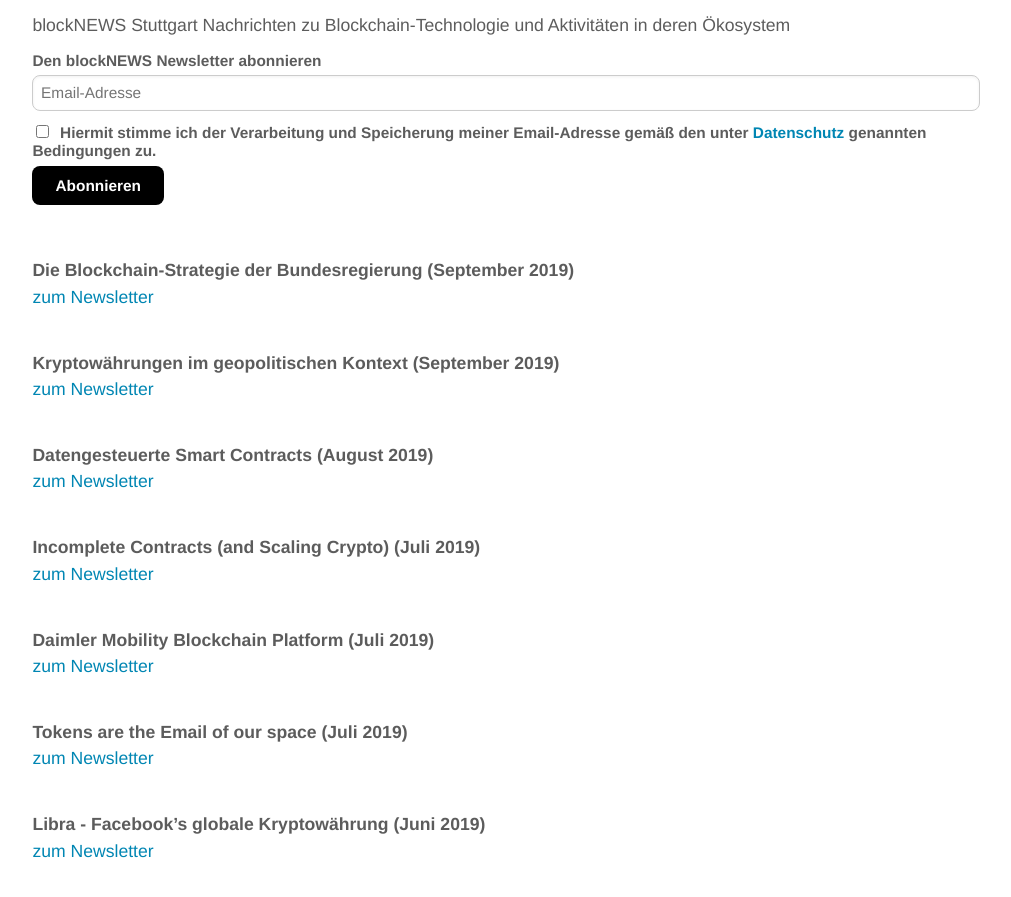
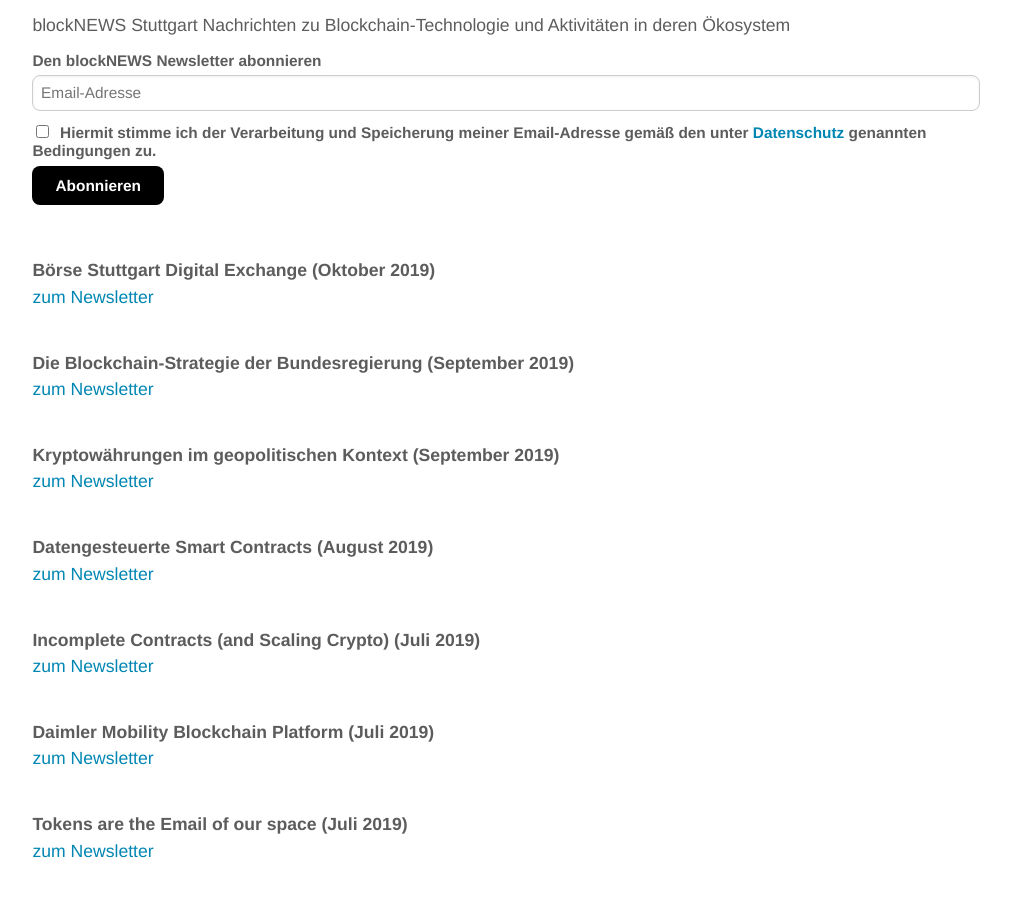
Before and after one commit to blocklab/site, a Jekyll site: the page built from newsletter.md, in a window 1280 px wide and 900 px high, scrolled down 529 px. Shown: the top 897 px of the window, without its empty margins (134-1145 px from the left). Built offline with Jekyll 4.4.1, drawn with Linux system fonts in a browser that asks for light colours; comment, search, counter and statistics services are not loaded.

Commit message:
Update newsletter.md

```diff
--- a/newsletter.md
+++ b/newsletter.md
@@ -33,6 +33,11 @@ Nachrichten zu Blockchain-Technologie und Aktivitäten in deren Ökosystem
 <!--End mc_embed_signup-->
 
 <br>
+<br>
+**Börse Stuttgart Digital Exchange (Oktober 2019)**
+<br>
+[zum Newsletter](https://mailchi.mp/2800cb6a19e2/stuttgart-brse-digital-exchange)
+
 <br>
 **Die Blockchain-Strategie der Bundesregierung (September 2019)**
 <br>
```
